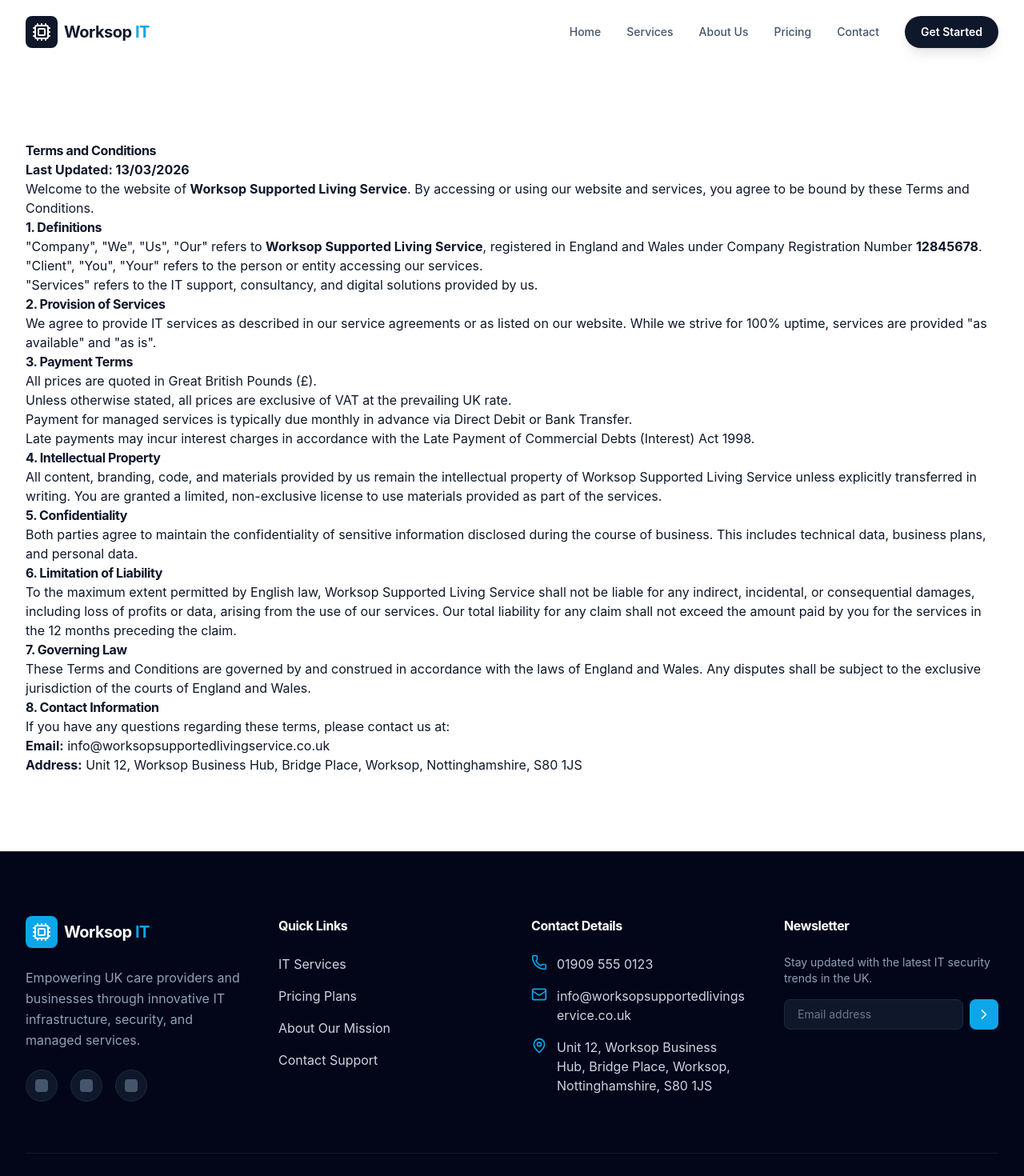
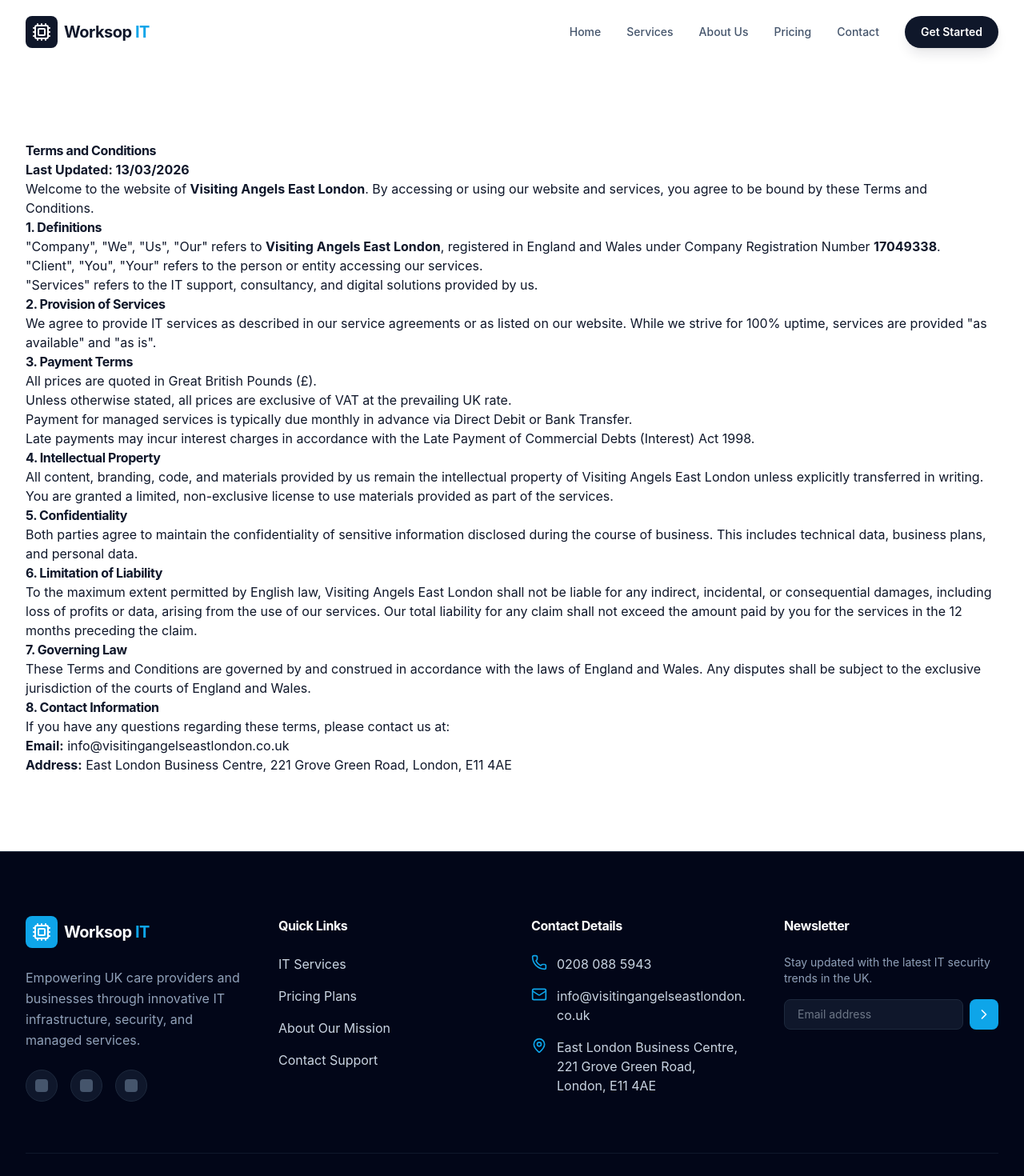
Before and after one commit to consultancy-outfit/100IT-SALESITES-001, a React (Vite) app: page /terms in a window 1280 px wide. Shown: the top 1470 px of the page at 80% size. Built offline with nearby package versions, Linux system fonts and the light colour scheme.

Commit message:
Fix Sr 65 - Update company details to Visiting Angels East London

```diff
--- a/metadata.json
+++ b/metadata.json
@@ -1,5 +1,5 @@
 {
-  "name": "Worksop Supported Living Service - IT Solutions",
+  "name": "Visiting Angels East London - IT Solutions",
   "description": "Professional IT services and digital transformation for UK businesses, specializing in healthcare and supported living sectors.",
   "requestFramePermissions": []
 }
--- a/src/constants.ts
+++ b/src/constants.ts
@@ -124,11 +124,11 @@ export const PRICING_PLANS = [
 ];
 
 export const COMPANY_DETAILS = {
-  name: 'Worksop Supported Living Service',
-  address: 'Unit 12, Worksop Business Hub, Bridge Place, Worksop, Nottinghamshire, S80 1JS',
-  crn: '12845678',
-  phone: '01909 555 0123',
-  email: 'info@worksopsupportedlivingservice.co.uk',
+  name: 'Visiting Angels East London',
+  address: 'East London Business Centre, 221 Grove Green Road, London, E11 4AE',
+  crn: '17049338',
+  phone: '0208 088 5943',
+  email: 'info@visitingangelseastlondon.co.uk',
   hours: 'Mon - Fri: 08:30 - 17:30',
   vatNumber: 'GB 123 4567 89'
 };
```
